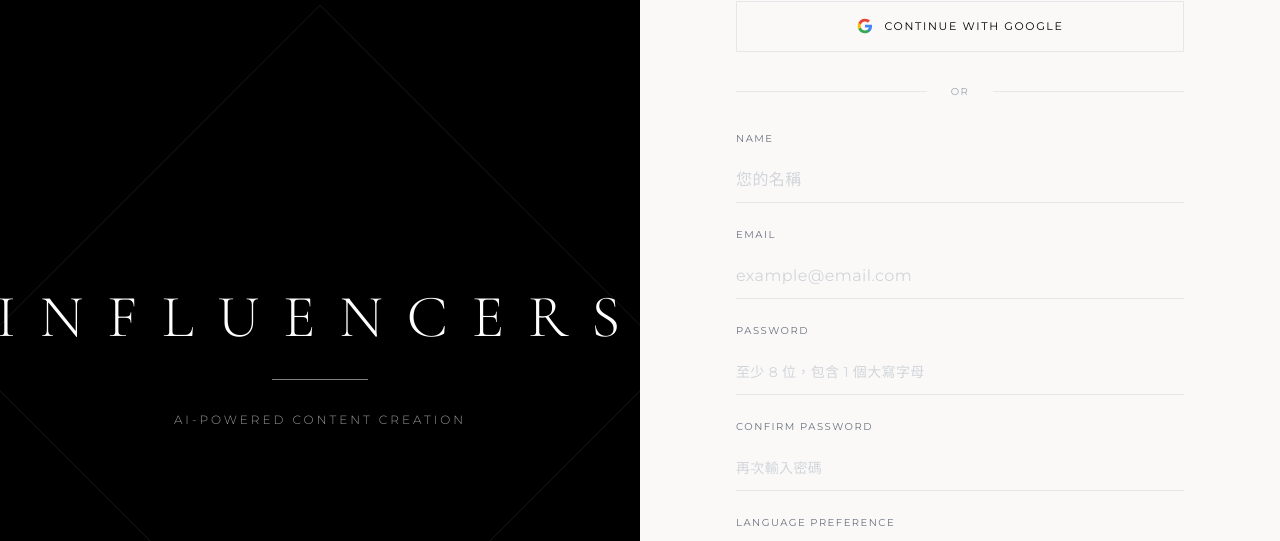
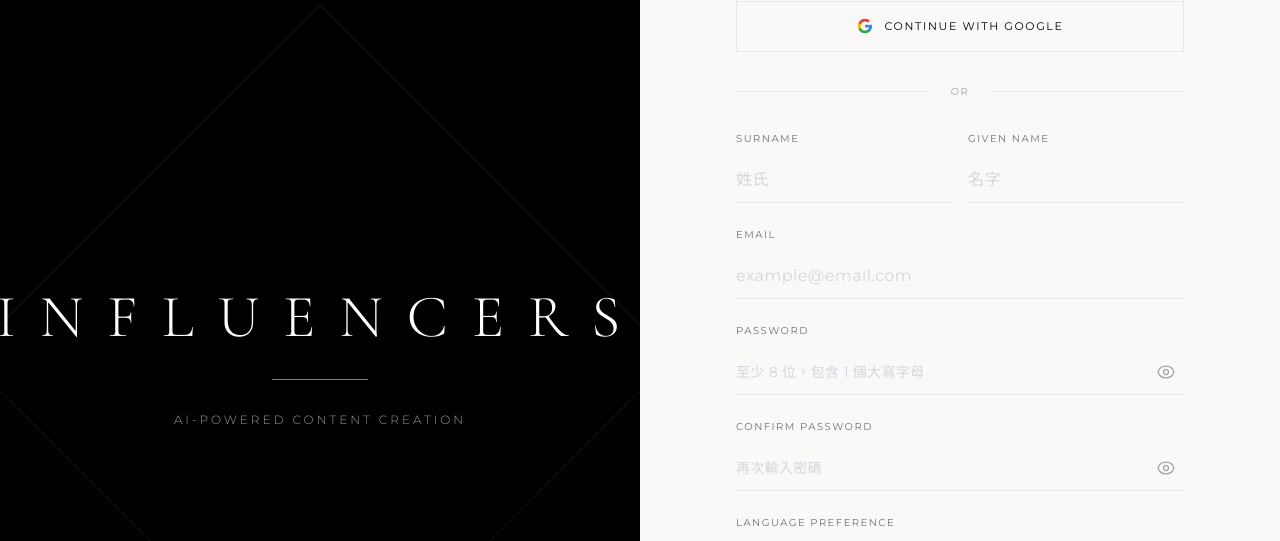
Before and after one commit to adamau1983119/AI_Agent_Webapp, a React (Vite) app in the folder frontend/: page /register in a window 1280 px wide. Shown: the part 99-640 px from the top of the page. Built offline with nearby package versions, Linux system fonts and the light colour scheme; no server answers.

Commit message:
feat: improve register form - split name fields and add password visibility toggle
- Split NAME into SURNAME and GIVEN NAME fields
- Add eye icon to toggle password visibility (Register)
- Update Login page eye icon to use SVG instead of text
- Add data-testid for new elements

```diff
--- a/frontend/src/pages/Login.tsx
+++ b/frontend/src/pages/Login.tsx
@@ -178,9 +178,18 @@ export default function Login() {
                     type="button"
                     data-testid="btn-login-toggle-password"
                     onClick={() => setShowPassword(!showPassword)}
-                    className="absolute right-0 top-1/2 -translate-y-1/2 text-gray-400 hover:text-black text-[10px] tracking-[0.1em] uppercase transition-colors"
+                    className="absolute right-0 top-1/2 -translate-y-1/2 p-2 text-gray-400 hover:text-black transition-colors"
                   >
-                    {showPassword ? 'HIDE' : 'SHOW'}
+                    {showPassword ? (
+                      <svg className="w-5 h-5" fill="none" stroke="currentColor" viewBox="0 0 24 24">
+                        <path strokeLinecap="round" strokeLinejoin="round" strokeWidth={1.5} d="M13.875 18.825A10.05 10.05 0 0112 19c-4.478 0-8.268-2.943-9.543-7a9.97 9.97 0 011.563-3.029m5.858.908a3 3 0 114.243 4.243M9.878 9.878l4.242 4.242M9.88 9.88l-3.29-3.29m7.532 7.532l3.29 3.29M3 3l3.59 3.59m0 0A9.953 9.953 0 0112 5c4.478 0 8.268 2.943 9.543 7a10.025 10.025 0 01-4.132 5.411m0 0L21 21" />
+                      </svg>
+                    ) : (
+                      <svg className="w-5 h-5" fill="none" stroke="currentColor" viewBox="0 0 24 24">
+                        <path strokeLinecap="round" strokeLinejoin="round" strokeWidth={1.5} d="M15 12a3 3 0 11-6 0 3 3 0 016 0z" />
+                        <path strokeLinecap="round" strokeLinejoin="round" strokeWidth={1.5} d="M2.458 12C3.732 7.943 7.523 5 12 5c4.478 0 8.268 2.943 9.542 7-1.274 4.057-5.064 7-9.542 7-4.477 0-8.268-2.943-9.542-7z" />
+                      </svg>
+                    )}
                   </button>
                 </div>
               </div>
--- a/frontend/src/pages/Register.tsx
+++ b/frontend/src/pages/Register.tsx
@@ -23,7 +23,8 @@ export default function Register() {
   const { register, isLoading, error, clearError, isAuthenticated } = useAuthStore();
 
   const [formData, setFormData] = useState({
-    name: '',
+    surname: '',
+    givenName: '',
     email: '',
     password: '',
     confirmPassword: '',
@@ -32,6 +33,8 @@ export default function Register() {
   });
 
   const [validationErrors, setValidationErrors] = useState<Record<string, string>>({});
+  const [showPassword, setShowPassword] = useState(false);
+  const [showConfirmPassword, setShowConfirmPassword] = useState(false);
   const [isSuccess, setIsSuccess] = useState(false);
 
   // 如果已登入，重定向到首頁
@@ -91,7 +94,7 @@ export default function Register() {
     }
 
     const success = await register({
-      name: formData.name,
+      name: `${formData.surname} ${formData.givenName}`.trim(),
       email: formData.email,
       password: formData.password,
       language: formData.language,
@@ -247,20 +250,39 @@ export default function Register() {
 
           {/* Email 註冊表單 */}
           <form data-testid="form-register" onSubmit={handleSubmit} className="space-y-6">
-            {/* 名稱 */}
+            {/* 姓名欄位 - 分開姓和名 */}
+            <div className="grid grid-cols-2 gap-4">
+              {/* 姓 Surname */}
               <div>
-              <label htmlFor="name" className="block text-[10px] tracking-[0.15em] uppercase text-gray-500 mb-3">
-                NAME
+                <label htmlFor="surname" className="block text-[10px] tracking-[0.15em] uppercase text-gray-500 mb-3">
+                  SURNAME
                 </label>
                 <input
-                id="name"
-                data-testid="input-register-name"
+                  id="surname"
+                  data-testid="input-register-surname"
                   type="text"
-                value={formData.name}
-                onChange={(e) => handleChange('name', e.target.value)}
+                  value={formData.surname}
+                  onChange={(e) => handleChange('surname', e.target.value)}
                   className="w-full px-0 py-3 bg-transparent border-0 border-b border-gray-200 text-black placeholder-gray-300 focus:outline-none focus:border-black transition-colors duration-300 text-sm tracking-wide"
-                placeholder={t('auth.register.namePlaceholder')}
+                  placeholder="姓氏"
                 />
+              </div>
+
+              {/* 名 Given Name */}
+              <div>
+                <label htmlFor="givenName" className="block text-[10px] tracking-[0.15em] uppercase text-gray-500 mb-3">
+                  GIVEN NAME
+                </label>
+                <input
+                  id="givenName"
+                  data-testid="input-register-given-name"
+                  type="text"
+                  value={formData.givenName}
+                  onChange={(e) => handleChange('givenName', e.target.value)}
+                  className="w-full px-0 py-3 bg-transparent border-0 border-b border-gray-200 text-black placeholder-gray-300 focus:outline-none focus:border-black transition-colors duration-300 text-sm tracking-wide"
+                  placeholder="名字"
+                />
+              </div>
             </div>
 
             {/* Email */}
@@ -285,18 +307,38 @@ export default function Register() {
               <label htmlFor="password" className="block text-[10px] tracking-[0.15em] uppercase text-gray-500 mb-3">
                 PASSWORD
               </label>
+              <div className="relative">
                 <input
                   id="password"
                   data-testid="input-register-password"
-                type="password"
+                  type={showPassword ? 'text' : 'password'}
                   value={formData.password}
                   onChange={(e) => handleChange('password', e.target.value)}
                   required
-                className={`w-full px-0 py-3 bg-transparent border-0 border-b text-black placeholder-gray-300 focus:outline-none transition-colors duration-300 text-sm tracking-wide ${
+                  className={`w-full px-0 py-3 pr-10 bg-transparent border-0 border-b text-black placeholder-gray-300 focus:outline-none transition-colors duration-300 text-sm tracking-wide ${
                     validationErrors.password ? 'border-red-300 focus:border-red-500' : 'border-gray-200 focus:border-black'
                   }`}
                   placeholder={t('auth.register.passwordPlaceholder')}
                 />
+                {/* 密碼顯示/隱藏按鈕 */}
+                <button
+                  type="button"
+                  data-testid="btn-register-toggle-password"
+                  onClick={() => setShowPassword(!showPassword)}
+                  className="absolute right-0 top-1/2 -translate-y-1/2 p-2 text-gray-400 hover:text-black transition-colors"
+                >
+                  {showPassword ? (
+                    <svg className="w-5 h-5" fill="none" stroke="currentColor" viewBox="0 0 24 24">
+                      <path strokeLinecap="round" strokeLinejoin="round" strokeWidth={1.5} d="M13.875 18.825A10.05 10.05 0 0112 19c-4.478 0-8.268-2.943-9.543-7a9.97 9.97 0 011.563-3.029m5.858.908a3 3 0 114.243 4.243M9.878 9.878l4.242 4.242M9.88 9.88l-3.29-3.29m7.532 7.532l3.29 3.29M3 3l3.59 3.59m0 0A9.953 9.953 0 0112 5c4.478 0 8.268 2.943 9.543 7a10.025 10.025 0 01-4.132 5.411m0 0L21 21" />
+                    </svg>
+                  ) : (
+                    <svg className="w-5 h-5" fill="none" stroke="currentColor" viewBox="0 0 24 24">
+                      <path strokeLinecap="round" strokeLinejoin="round" strokeWidth={1.5} d="M15 12a3 3 0 11-6 0 3 3 0 016 0z" />
+                      <path strokeLinecap="round" strokeLinejoin="round" strokeWidth={1.5} d="M2.458 12C3.732 7.943 7.523 5 12 5c4.478 0 8.268 2.943 9.542 7-1.274 4.057-5.064 7-9.542 7-4.477 0-8.268-2.943-9.542-7z" />
+                    </svg>
+                  )}
+                </button>
+              </div>
               {validationErrors.password && (
                 <p className="mt-2 text-[10px] text-red-500 font-light tracking-wide">{validationErrors.password}</p>
               )}
@@ -322,18 +364,38 @@ export default function Register() {
               <label htmlFor="confirmPassword" className="block text-[10px] tracking-[0.15em] uppercase text-gray-500 mb-3">
                 CONFIRM PASSWORD
               </label>
+              <div className="relative">
                 <input
                   id="confirmPassword"
                   data-testid="input-register-confirm"
-                type="password"
+                  type={showConfirmPassword ? 'text' : 'password'}
                   value={formData.confirmPassword}
                   onChange={(e) => handleChange('confirmPassword', e.target.value)}
                   required
-                className={`w-full px-0 py-3 bg-transparent border-0 border-b text-black placeholder-gray-300 focus:outline-none transition-colors duration-300 text-sm tracking-wide ${
+                  className={`w-full px-0 py-3 pr-10 bg-transparent border-0 border-b text-black placeholder-gray-300 focus:outline-none transition-colors duration-300 text-sm tracking-wide ${
                     validationErrors.confirmPassword ? 'border-red-300 focus:border-red-500' : 'border-gray-200 focus:border-black'
                   }`}
                   placeholder={t('auth.register.confirmPasswordPlaceholder')}
                 />
+                {/* 確認密碼顯示/隱藏按鈕 */}
+                <button
+                  type="button"
+                  data-testid="btn-register-toggle-confirm-password"
+                  onClick={() => setShowConfirmPassword(!showConfirmPassword)}
+                  className="absolute right-0 top-1/2 -translate-y-1/2 p-2 text-gray-400 hover:text-black transition-colors"
+                >
+                  {showConfirmPassword ? (
+                    <svg className="w-5 h-5" fill="none" stroke="currentColor" viewBox="0 0 24 24">
+                      <path strokeLinecap="round" strokeLinejoin="round" strokeWidth={1.5} d="M13.875 18.825A10.05 10.05 0 0112 19c-4.478 0-8.268-2.943-9.543-7a9.97 9.97 0 011.563-3.029m5.858.908a3 3 0 114.243 4.243M9.878 9.878l4.242 4.242M9.88 9.88l-3.29-3.29m7.532 7.532l3.29 3.29M3 3l3.59 3.59m0 0A9.953 9.953 0 0112 5c4.478 0 8.268 2.943 9.543 7a10.025 10.025 0 01-4.132 5.411m0 0L21 21" />
+                    </svg>
+                  ) : (
+                    <svg className="w-5 h-5" fill="none" stroke="currentColor" viewBox="0 0 24 24">
+                      <path strokeLinecap="round" strokeLinejoin="round" strokeWidth={1.5} d="M15 12a3 3 0 11-6 0 3 3 0 016 0z" />
+                      <path strokeLinecap="round" strokeLinejoin="round" strokeWidth={1.5} d="M2.458 12C3.732 7.943 7.523 5 12 5c4.478 0 8.268 2.943 9.542 7-1.274 4.057-5.064 7-9.542 7-4.477 0-8.268-2.943-9.542-7z" />
+                    </svg>
+                  )}
+                </button>
+              </div>
               {validationErrors.confirmPassword && (
                 <p className="mt-2 text-[10px] text-red-500 font-light tracking-wide">{validationErrors.confirmPassword}</p>
               )}
```
Lines whose indentation alone changed are shown as unchanged.
